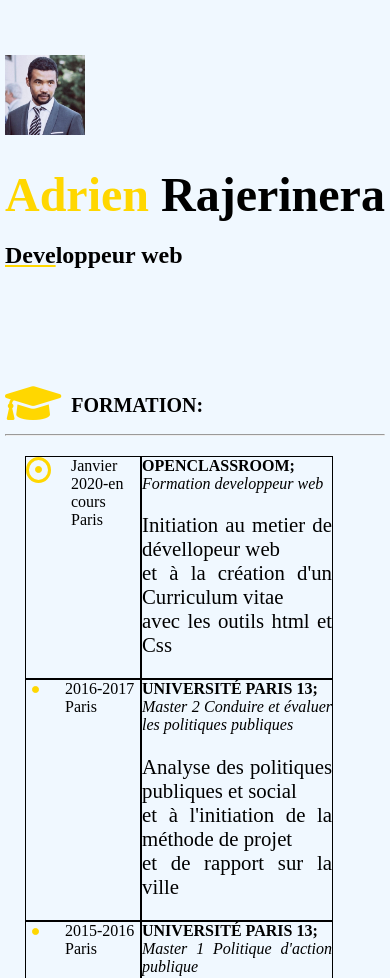
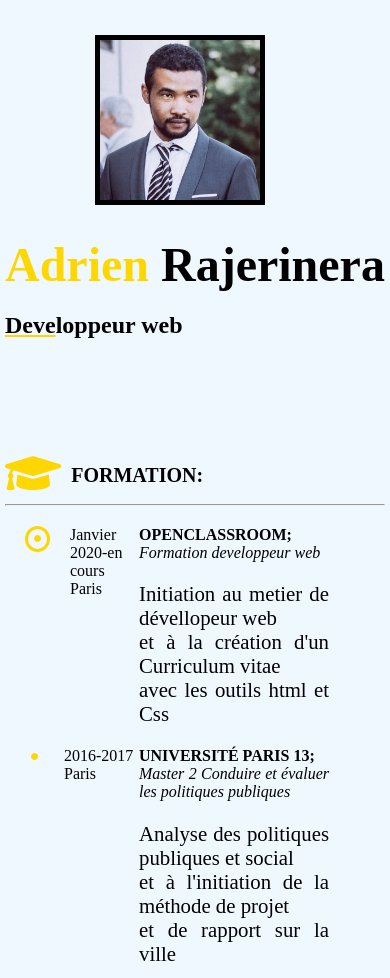
Before and after one commit to Rajerinera/Cv_html_css_RAJERINERA-ADRIEN, a plain HTML site: page index.html in a window 390 px wide. Shown: the top 978 px of the page. Drawn offline with Linux system fonts and the light colour scheme.

Commit message:
version finale à ajuster

```diff
--- a/style.css
+++ b/style.css
@@ -121,7 +121,6 @@ strong
 }
 .form_etude
 {
-    border: 1px solid;
     width: 50%;
 }
 
@@ -134,13 +133,11 @@ strong
     display: flex;
     margin-left: 20px;
     width: 30%;
-    border: 1px solid;
 }
 
 /* la partie taf */
 .taf_m
 {
-    border: 1px solid;
     width: 50%
 }
 .element1
@@ -321,11 +318,16 @@ aside
     }
     .photo_ecran
     {
-        display: block
+        display: block;
+
     }
     .photo2
     {
-       padding-top: 20px;
+       height: 160px;
+       width: 160px;
+       position: relative;
+       left:90px;
+       border: 5px solid
     }
     .Nom2
     {
```
